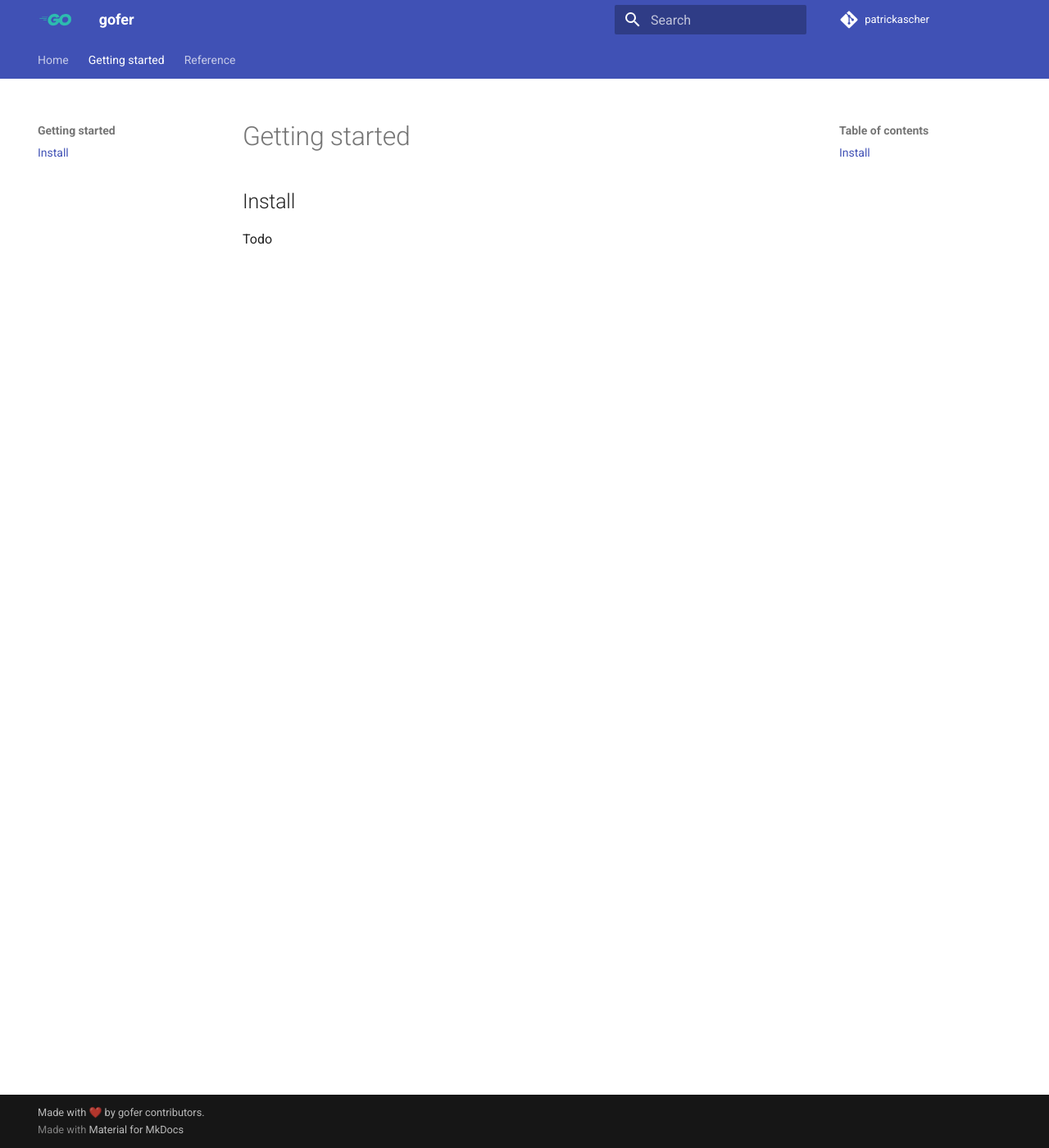
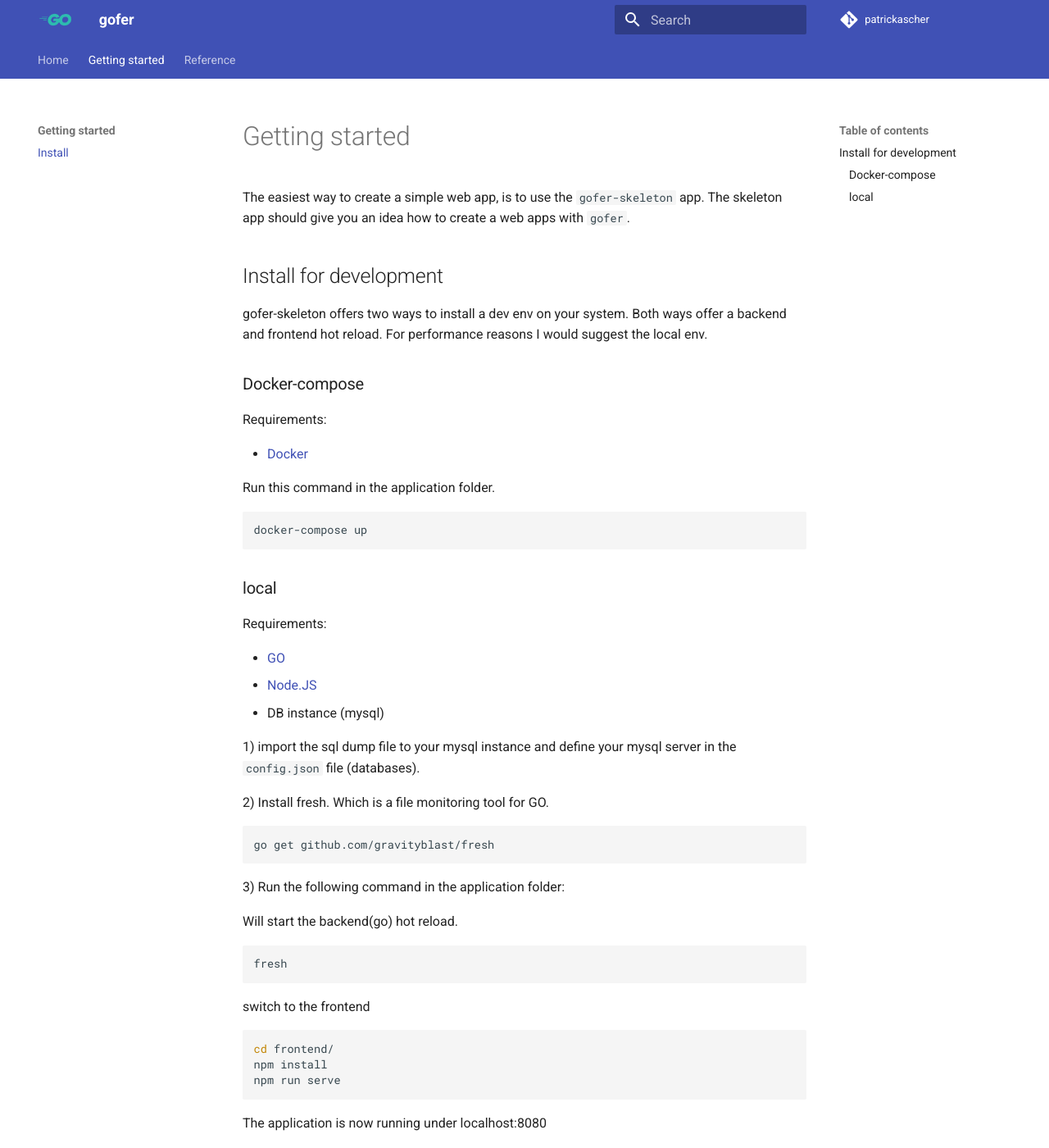
Before and after one commit to patrickascher/gofer, an MkDocs documentation site: the page built from docs/quickstart/index.md, in a window 1280 px wide and 1400 px high. Shown: the whole window at 82% size. Built offline with MkDocs 1.6.1 and Material for MkDocs 9.7.7, drawn with Linux system fonts in a browser that asks for light colours; nearby versions of some CDN libraries.

Commit message:
added docu

````diff
--- a/docs/quickstart/index.md
+++ b/docs/quickstart/index.md
@@ -4,6 +4,57 @@ title: Getting started
 
 # Getting started
 
-## Install
+The easiest way to create a simple web app, is to use the `gofer-skeleton` app.
+The skeleton app should give you an idea how to create a web apps with `gofer`.
 
-Todo
+## Install for development
+
+gofer-skeleton offers two ways to install a dev env on your system.
+Both ways offer a backend and frontend hot reload.
+For performance reasons I would suggest the local env.
+
+### Docker-compose
+
+Requirements:
+
+* [Docker](https://www.docker.com/products/docker-desktop)
+
+Run this command in the application folder.
+
+```
+docker-compose up
+```
+
+### local
+
+Requirements:
+
+* [GO](https://golang.org/dl/)
+* [Node.JS](https://nodejs.org/en/download/)
+* DB instance (mysql)
+
+1) import the sql dump file to your mysql instance and define your mysql server in the `config.json` file (databases).
+
+2) Install fresh. Which is a file monitoring tool for GO.
+
+```go
+go get github.com/gravityblast/fresh
+```
+
+3) Run the following command in the application folder:
+
+Will start the backend(go) hot reload.
+
+```go
+fresh
+```
+
+switch to the frontend
+
+```go
+cd frontend/
+npm install
+npm run serve
+```
+
+The application is now running under localhost:8080
````
